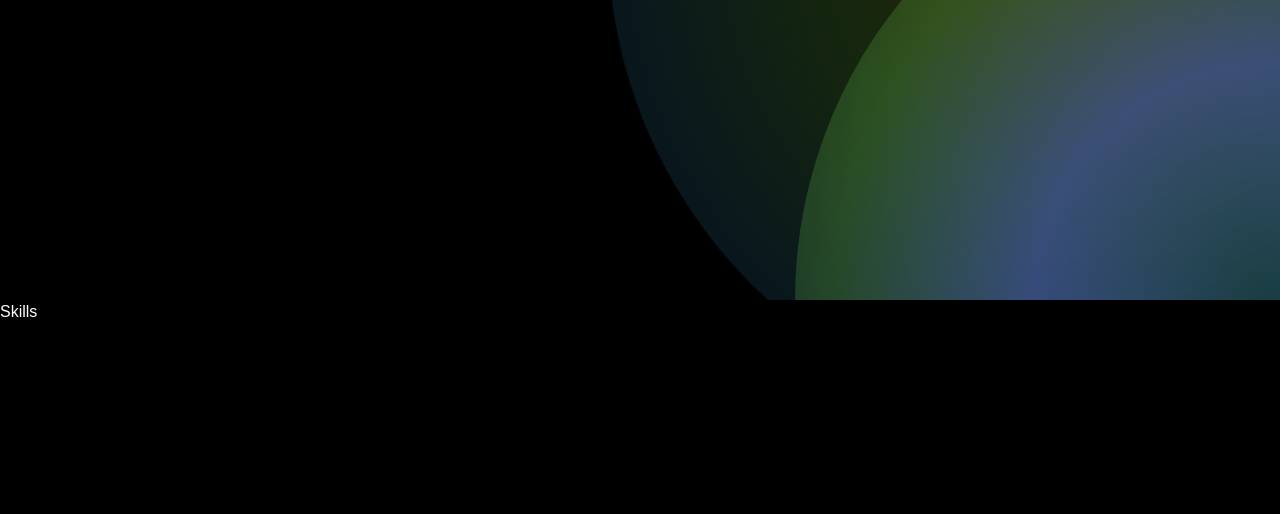
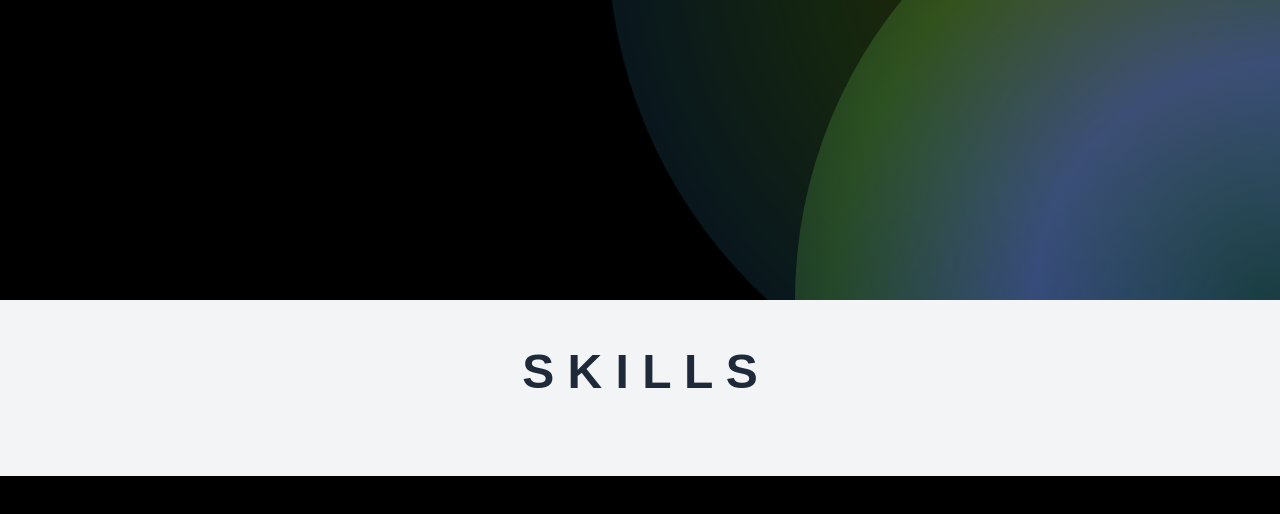
Before and after one commit to arumemi/ese-faps, a React (Vite) app in the folder ese/: page / in a window 1280 px wide. Shown: the part 1300-1814 px from the top of the page. Built offline with nearby package versions, Linux system fonts and the light colour scheme; a web font is replaced by a local one.

Commit message:
Skills-section_continutation

```diff
--- a/ese/src/components/sections/Skills.jsx
+++ b/ese/src/components/sections/Skills.jsx
@@ -32,8 +32,15 @@ const Skills = () => {
             skills.find(s => s.name === 'Responsive Design'),
         ].filter(Boolean),
     }
+
   return (
-    <div>Skills</div>
+    <div>
+        <section id="skills" className="py-12 bg-gray-100 dark:bg-gray-900">
+            <div className="container mx-auto px-4">
+                <h2 className="text-5xl text-mono font-bold mb-8 text-center text-gray-800 dark:text-gray-200"> S K I L L S</h2>
+            </div>
+        </section>
+    </div>
   )
 }
 
```
